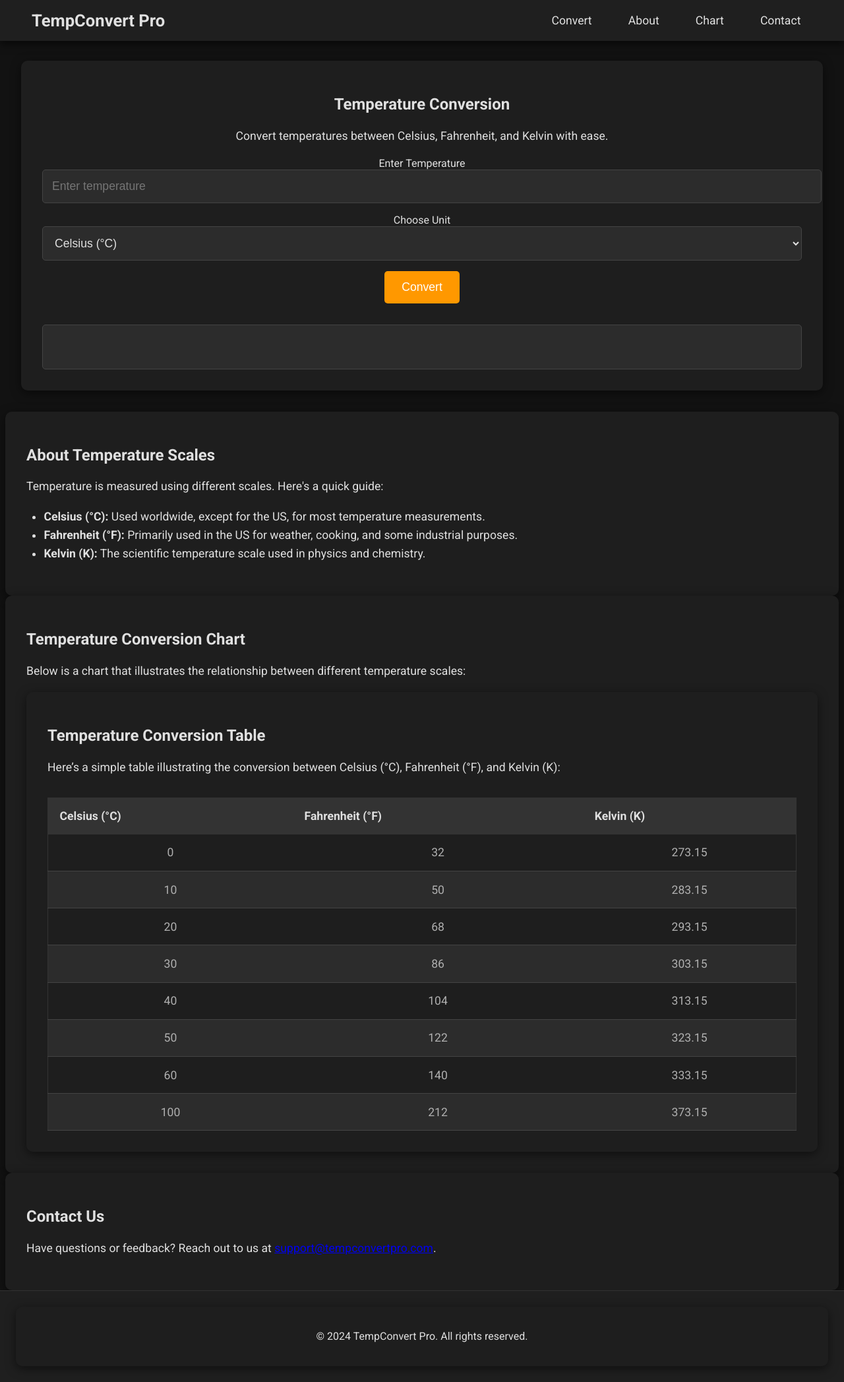
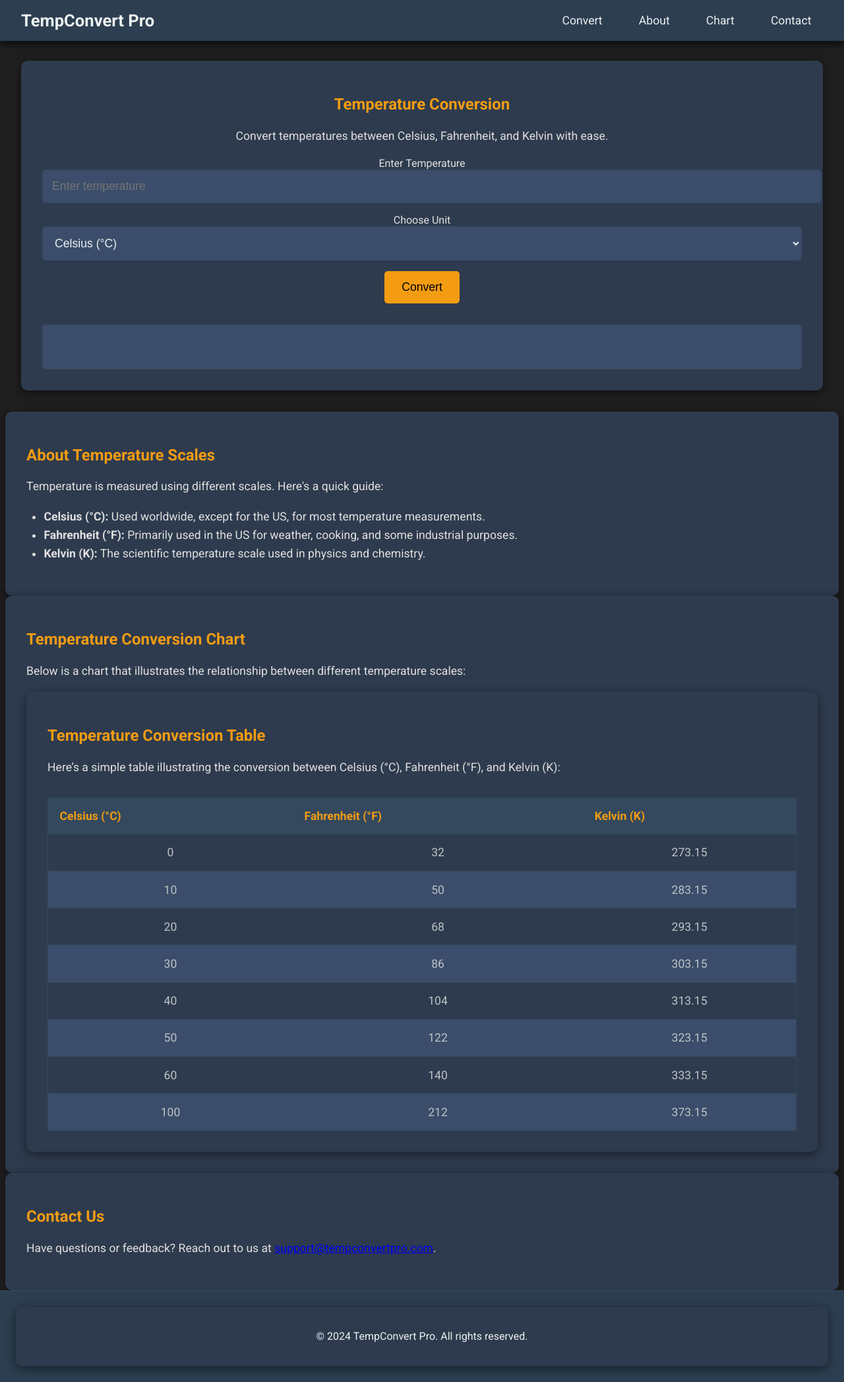
Before and after one commit to Uttam1910/PRODIGY_SD_1-Temperature-Conversion-App-, a Flask app: page / in a window 1280 px wide. Shown: the whole page at 66% size. Run offline with Flask 3, Linux system fonts and the light colour scheme.

Commit message:
styled dark mode

```diff
--- a/static/css/styles.css
+++ b/static/css/styles.css
@@ -3,30 +3,30 @@ body {
     font-family: 'Roboto', sans-serif;
     color: #e0e0e0; /* Light gray text */
     margin: 0;
-    background-color: #121212; /* Very dark background */
+    background-color: #1f1f1f; /* Dark gray background */
     padding-top: 60px;
 }
 
 header {
-    background-color: #1f1f1f; /* Darker gray for header */
-    color: #e0e0e0;
+    background-color: #2c3e50; /* Darker blue-gray */
+    color: #ecf0f1; /* Light gray */
     position: fixed;
     top: 0;
     width: 100%;
-    box-shadow: 0 4px 12px rgba(0, 0, 0, 0.6); /* Darker shadow */
+    box-shadow: 0 4px 12px rgba(0, 0, 0, 0.7); /* Stronger shadow */
 }
 
 nav {
     display: flex;
     justify-content: space-between;
     align-items: center;
-    padding: 1em 3em;
+    padding: 1em 2em;
 }
 
 nav a.logo {
     font-size: 1.6rem;
     font-weight: bold;
-    color: #e0e0e0;
+    color: #ecf0f1; /* Light gray */
     text-decoration: none;
 }
 
@@ -42,15 +42,15 @@ nav ul li {
 }
 
 nav ul li a {
-    color: #e0e0e0;
+    color: #ecf0f1; /* Light gray */
     text-decoration: none;
     padding: 0.5em 1em;
     transition: background-color 0.3s ease, color 0.3s ease;
 }
 
 nav ul li a:hover {
-    background-color: #333; /* Subtle dark gray */
-    color: #ff9800; /* Accent color for hover effect */
+    background-color: #34495e; /* Subtle dark blue-gray */
+    color: #f39c12; /* Bright yellow-orange */
     border-radius: 5px;
 }
 
@@ -59,14 +59,14 @@ nav ul li a:hover {
     max-width: 1200px;
     margin: 0 auto;
     padding: 2em;
-    background-color: #1e1e1e; /* Slightly lighter dark gray */
+    background-color: #2e3b4e; /* Medium dark blue-gray */
     border-radius: 10px;
     box-shadow: 0 4px 15px rgba(0, 0, 0, 0.5); /* Softer shadow */
 }
 
 /* Headings */
 h1, h2 {
-    color: #e0e0e0;
+    color: #f39c12; /* Bright yellow-orange */
 }
 
 p, ul {
@@ -91,16 +91,16 @@ ul {
 input, select {
     width: 100%;
     padding: 0.8em;
-    border: 1px solid #444; /* Dark border */
+    border: 1px solid #34495e; /* Dark blue-gray */
     border-radius: 5px;
     font-size: 1.1rem;
-    background-color: #2c2c2c; /* Medium dark gray */
-    color: #e0e0e0;
+    background-color: #3b4d6a; /* Darker blue-gray */
+    color: #ecf0f1; /* Light gray */
 }
 
 .convert-btn {
-    background-color: #ff9800; /* Orange accent color */
-    color: white;
+    background-color: #f39c12; /* Bright yellow-orange */
+    color: black;
     padding: 0.8em 1.5em;
     font-size: 1.1rem;
     border: none;
@@ -110,16 +110,16 @@ input, select {
 }
 
 .convert-btn:hover {
-    background-color: #e68900; /* Slightly darker orange */
+    background-color: #e67e22; /* Slightly darker orange */
 }
 
 /* Results Box */
 .results-box {
     margin-top: 2em;
-    background-color: #2c2c2c; /* Medium dark gray */
+    background-color: #3b4d6a; /* Darker blue-gray */
     padding: 1.5em;
     border-radius: 5px;
-    border: 1px solid #444; /* Dark border */
+    border: 1px solid #34495e; /* Dark blue-gray */
 }
 
 /* Chart Section */
@@ -139,14 +139,14 @@ table {
     width: 100%;
     border-collapse: collapse;
     margin: 0 auto;
-    background-color: #1e1e1e; /* Slightly lighter dark gray */
+    background-color: #2e3b4e; /* Medium dark blue-gray */
     box-shadow: 0 4px 8px rgba(0, 0, 0, 0.4); /* Softer shadow */
-    border: 1px solid #333; /* Darker border */
+    border: 1px solid #34495e; /* Dark blue-gray */
 }
 
 thead {
-    background-color: #333; /* Darker gray */
-    color: #e0e0e0;
+    background-color: #34495e; /* Dark blue-gray */
+    color: #f39c12; /* Bright yellow-orange */
 }
 
 thead th {
@@ -157,16 +157,16 @@ thead th {
 tbody td {
     padding: 1em;
     text-align: center;
-    color: #b0b0b0; /* Lighter gray */
-    border-bottom: 1px solid #444; /* Dark border */
+    color: #bdc3c7; /* Lighter gray */
+    border-bottom: 1px solid #34495e; /* Dark blue-gray */
 }
 
 tbody tr:nth-child(even) {
-    background-color: #2c2c2c; /* Medium dark gray */
+    background-color: #3b4d6a; /* Darker blue-gray */
 }
 
 tbody tr:hover {
-    background-color: #444; /* Darker gray for hover effect */
+    background-color: #34495e; /* Dark blue-gray */
 }
 
 th, td {
@@ -186,11 +186,11 @@ th, td {
 
 /* Footer */
 footer {
-    background-color: #1f1f1f; /* Darker gray for footer */
-    color: #e0e0e0;
+    background-color: #2c3e50; /* Darker blue-gray */
+    color: #ecf0f1; /* Light gray */
     text-align: center;
     padding: 1.5em;
-    border-top: 1px solid #333; /* Darker border */
+    border-top: 1px solid #34495e; /* Dark blue-gray */
 }
 
 footer p {
```
